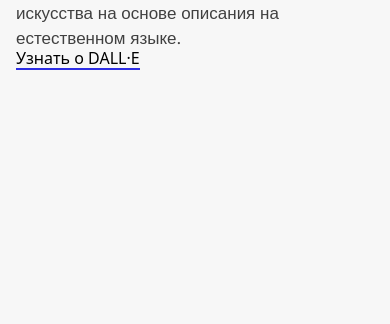
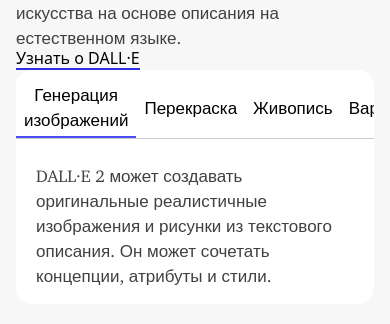
Before and after one commit to memorywanderer/next-components, a Next.js app: page / in a window 390 px wide. Shown: the part 990-1314 px from the top of the page. Before the commit the page ends 1092 px from the top, so only its background shows below. Built offline with nearby package versions, Linux system fonts and the light colour scheme.

Commit message:
update tabs component add mobile support

```diff
--- a/app/globals.css
+++ b/app/globals.css
@@ -223,6 +223,11 @@
     left: unset;
   }
 
+  .no-scrollbar {
+    -ms-overflow-style: none;
+    scrollbar-width: none;
+    -webkit-overflow-scrolling: touch;
+  }
 }
 
 body {
--- a/app/page.tsx
+++ b/app/page.tsx
@@ -6,6 +6,7 @@
 import { Hero, HeroDescription, HeroFullscreen, HeroFullscreenVideo, HeroHeading } from "@/components/pages/hero/hero"
 import { Button } from "@/components/ui/button/button"
 import Image from "next/image"
+import { ScrollArea } from "@/components/ui/scroll-area/scroll-area"
 
 
 function oneWeekAway(date?: Date) {
@@ -97,7 +98,8 @@
           <SectionLink href="#">
             Узнать о DALL·E
           </SectionLink>
-          {/* <Tabs defaultValue="generation" className="max-w-3xl p-4 bg-background rounded-2xl">
+          <div className="overflow-x-auto">
+            <Tabs defaultValue="generation" className="bg-background rounded-2xl">
               <TabsList>
                 <TabsTrigger value="generation">
                   <Typography type="interface-primary">
@@ -140,7 +142,8 @@
                   DALL·E 2 может взять изображение и создать различные его вариации, вдохновленные оригиналом.
                 </Typography>
               </TabsContent>
-          </Tabs> */}
+            </Tabs>
+          </div>
         </Section>
       </main>
     </>
--- a/components/ui/scroll-area/scroll-area.tsx
+++ b/components/ui/scroll-area/scroll-area.tsx
@@ -24,7 +24,7 @@
 const ScrollAreaScrollbar = forwardRef<
   React.ElementRef<typeof ScrollAreaPrimitive.ScrollAreaScrollbar>,
   React.ComponentPropsWithoutRef<typeof ScrollAreaPrimitive.ScrollAreaScrollbar>
->(({ className, children, orientation = 'vertical', ...props }, ref) => (
+>(({ className, children, orientation = 'horizontal', ...props }, ref) => (
   <ScrollAreaPrimitive.ScrollAreaScrollbar
     ref={ref}
     orientation={orientation}
--- a/components/ui/tabs/tabs.tsx
+++ b/components/ui/tabs/tabs.tsx
@@ -8,6 +8,7 @@
   React.ElementRef<typeof TabsPrimitive.List>,
   React.ComponentPropsWithoutRef<typeof TabsPrimitive.List>
 >(({ className, children, ...props }, ref) => (
+  <div className="overflow-x-auto no-scrollbar">
     <TabsPrimitive.List
       ref={ref}
       className={cn(
@@ -18,6 +19,7 @@
     >
       {children}
     </TabsPrimitive.List>
+  </div>
 ))
 
 TabsList.displayName = TabsPrimitive.List.displayName
@@ -29,7 +31,7 @@
   <TabsPrimitive.Trigger
     ref={ref}
     className={cn(
-      'bg-background-secondary px-2 py-2 md:px-5 h-[45px] flex-1 flex items-center justify-center text-[15px] leading-none text-on-surface-primary select-none first:rounded-tl-md last:rounded-tr-md hover:text-on-surface-accent data-[state=active]:border-b-2 data-[state=active]:border-outline-focus data-[state=active]:font-bold data-[state=active]:shadow-[inset_0_-1px_0_0,0_1px_0_0] data-[state=active]:shadow-current outline-none focus-visible:ring-2 focus-visible:ring-outline-focus focus-visible:ring-offset-2 focus-visible:ring-offset-background cursor-pointer',
+      'bg-background-secondary px-2 py-2 md:px-5 flex-1 flex items-center justify-center select-none first:rounded-tl-md last:rounded-tr-md hover:text-on-surface-accent data-[state=active]:border-b-2 data-[state=active]:border-outline-focus data-[state=active]:font-bold data-[state=active]:shadow-[inset_0_-1px_0_0,0_1px_0_0] data-[state=active]:shadow-current outline-none focus-visible:ring-2 focus-visible:ring-outline-focus focus-visible:ring-offset-2 focus-visible:ring-offset-background cursor-pointer',
       className
     )}
     {...props}
@@ -47,7 +49,7 @@
   <TabsPrimitive.Content
     ref={ref}
     className={cn(
-      'grow p-5 bg-surface-primary text-on-surface-secondary rounded-b-md outline-none focus-visible:ring-2 focus-visible:ring-outline-focus focus-visible:ring-offset-2 focus-visible:ring-offset-background',
+      'grow p-5 borde text-on-surface-secondary rounded-b-md outline-none focus-visible:ring-2 focus-visible:ring-outline-focus focus-visible:ring-offset-2 focus-visible:ring-offset-background',
       className
     )}
     {...props}
```
Lines whose indentation alone changed are shown as unchanged.
